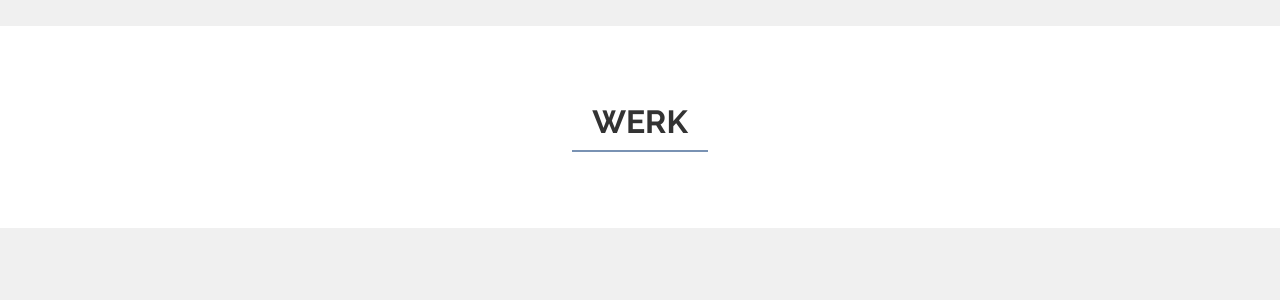
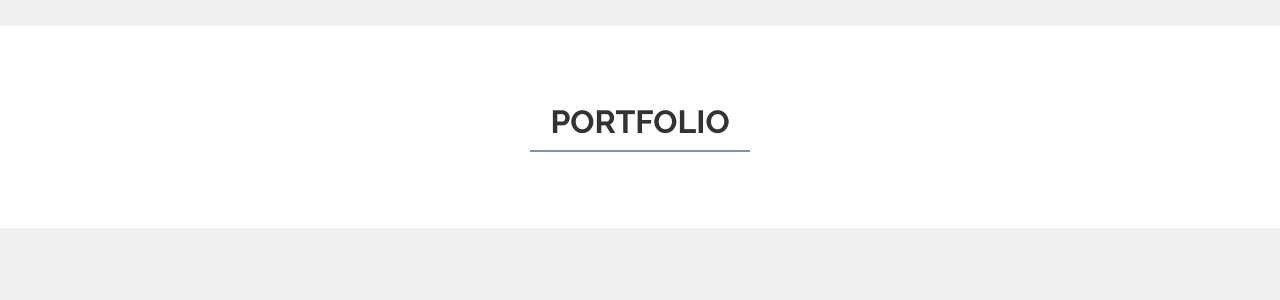
Before and after one commit to UnicornInReverse/Portfolio, a PHP site: page / in a window 1280 px wide. Shown: the part 1178-1478 px from the top of the page. Run offline with PHP 8.4, Linux system fonts and the light colour scheme.

Commit message:
added comments in php file

```diff
--- a/index.php
+++ b/index.php
@@ -7,14 +7,19 @@
     <link rel="stylesheet" href="assets/plugins/font-awesome/css/font-awesome.min.css">
 </head>
 <body>
+    <!-- Header -->
     <header role="banner">
         <nav role="navigation">
             <div class="container">
+                <!-- Logo -->
                 <div class="logo">
                     <a href="#">
                         <h2>Rick van der Burg</h2>
                     </a>
                 </div>
+                <!-- / Logo -->
+
+                <!-- Navigation bar -->
                 <div class="navbar-inner">
                     <ul role="menu">
                         <li role="menuitem">
@@ -34,6 +39,7 @@
                         </li>
                     </ul>
                 </div>
+                <!-- / Navigation bar -->
             </div>
         </nav>
         <div class="container">
@@ -45,6 +51,9 @@
             <i class="fa fa-angle-down"></i>
         </a>
     </header>
+    <!-- / Header -->
+
+    <!-- About section -->
     <section id="about" class="page">
         <div class="container">
             <div class="title underline">
@@ -52,6 +61,9 @@
             </div>
         </div>
     </section>
+    <!-- / About section -->
+
+    <!-- Portfolio section -->
     <section class="page bg-grey" id="portfolio">
         <div class="container">
             <div class="title underline">
@@ -59,13 +71,19 @@
             </div>
         </div>
     </section>
+    <!-- / Portfolio section -->
+
+    <!-- Work section -->
     <section class="page" id="work">
         <div class="container">
             <div class="title underline">
-                <h2>Werk</h2>
+                <h2>Portfolio</h2>
             </div>
         </div>
     </section>
+    <!-- / Work section -->
+
+    <!-- Contact section -->
     <section class="page bg-grey" id="contact">
         <div class="container">
             <div class="title underline">
@@ -73,7 +91,9 @@
             </div>
         </div>
     </section>
+    <!-- / Contact section -->
 
+    <!-- Footer section -->
     <footer>
         <div class="container">
             <div class="logo center">
@@ -110,5 +130,6 @@
             </div>
         </div>
     </footer>
+    <!-- / Contact section -->
 </body>
 </html>
```
